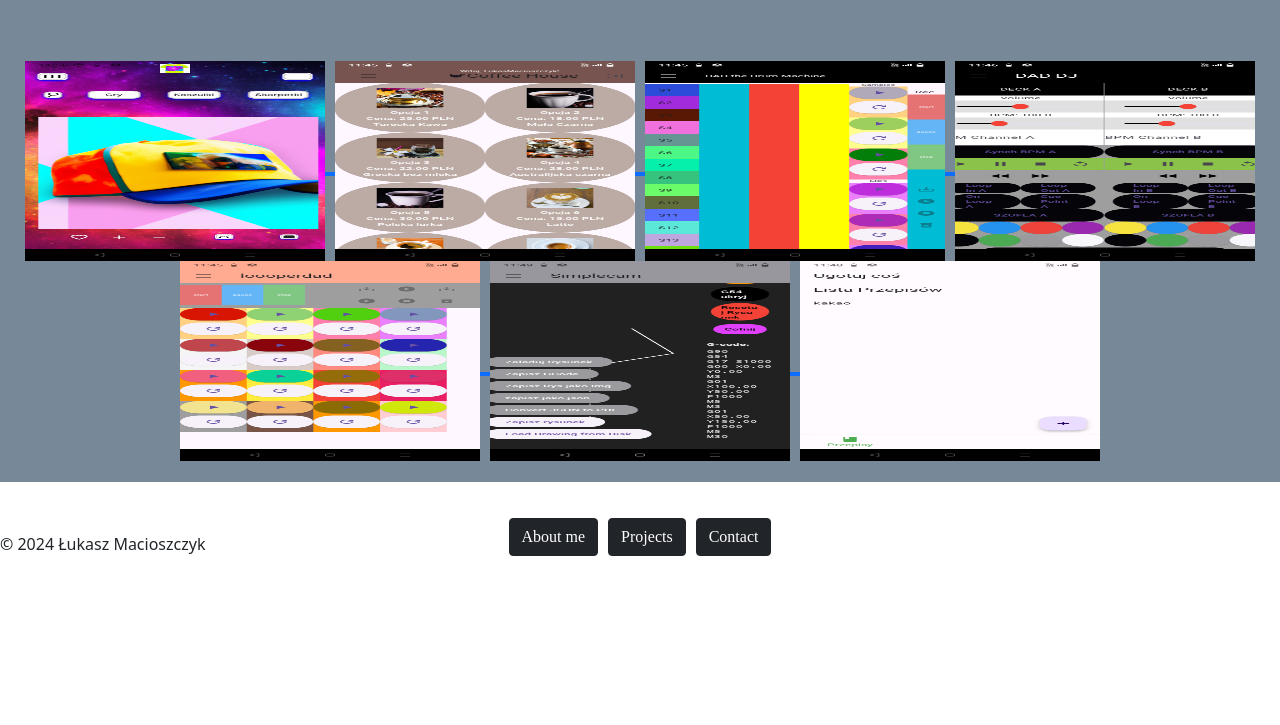
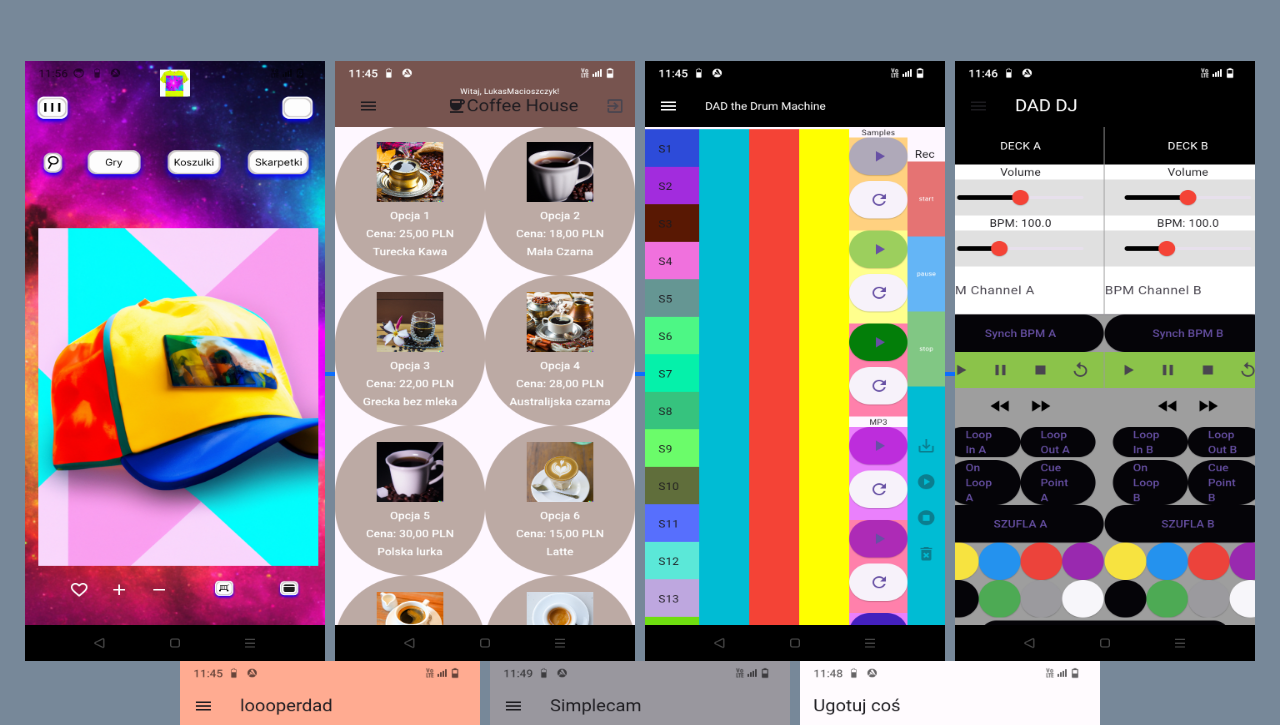
Before and after one commit to 14021984/PortfolioPage, a plain HTML site: page index.html in a window 1280 px wide. Shown: the part 672-1397 px from the top of the page. Before the commit the page ends 1244 px from the top, so only its background shows below. Drawn offline with nearby package versions, Linux system fonts and the light colour scheme; some packages are replaced by stand-ins of ours; a script that the page names is missing.

Commit message:
Update index.html

```diff
--- a/index.html
+++ b/index.html
@@ -88,25 +88,25 @@
 <p></p>
 <h1>
   <a href="https://youtu.be/E3ilDV7yfn4" target="_blank">
-    <img src="images/cardclub.png" alt="Miniaturka filmu" width="300" height="200">
+    <img src="images/cardclub.png" alt="Miniaturka filmu" width="300" height="600">
   </a>
   <a href="https://youtu.be/p6JtGhhzVs4" target="_blank">
-    <img src="images/coffehouse.png" alt="Miniaturka filmu" width="300" height="200">
+    <img src="images/coffehouse.png" alt="Miniaturka filmu" width="300" height="600">
   </a>
   <a href="https://youtu.be/3PGXKCSGaF0" target="_blank">
-    <img src="images/dad.png" alt="Miniaturka filmu" width="300" height="200">
+    <img src="images/dad.png" alt="Miniaturka filmu" width="300" height="600">
   </a>
   <a href="https://youtu.be/38XGs1Xuq1Q" target="_blank">
-    <img src="images/dad_dj.png" alt="Miniaturka filmu" width="300" height="200">
+    <img src="images/dad_dj.png" alt="Miniaturka filmu" width="300" height="600">
   </a>
   <a href="https://youtu.be/8h0UrcUPsD0" target="_blank">
-    <img src="images/loooperdad.png" alt="Miniaturka filmu" width="300" height="200">
+    <img src="images/loooperdad.png" alt="Miniaturka filmu" width="300" height="600">
   </a>
   <a href="https://youtu.be/GIWd7kGD3Mg" target="_blank">
-    <img src="images/simplecam.png" alt="Miniaturka filmu" width="300" height="200">
+    <img src="images/simplecam.png" alt="Miniaturka filmu" width="300" height="600">
   </a>
    <a href="https://youtu.be/j_wt1oD26JI" target="_blank">
-    <img src="images/ugotuj_cos.png" alt="Miniaturka filmu" width="300" height="200">
+    <img src="images/ugotuj_cos.png" alt="Miniaturka filmu" width="300" height="600">
   </a>
 </h1>
 </div>
```
